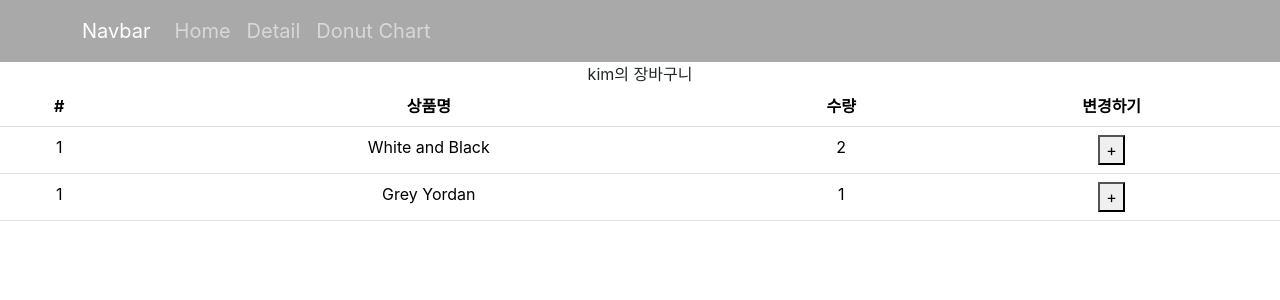
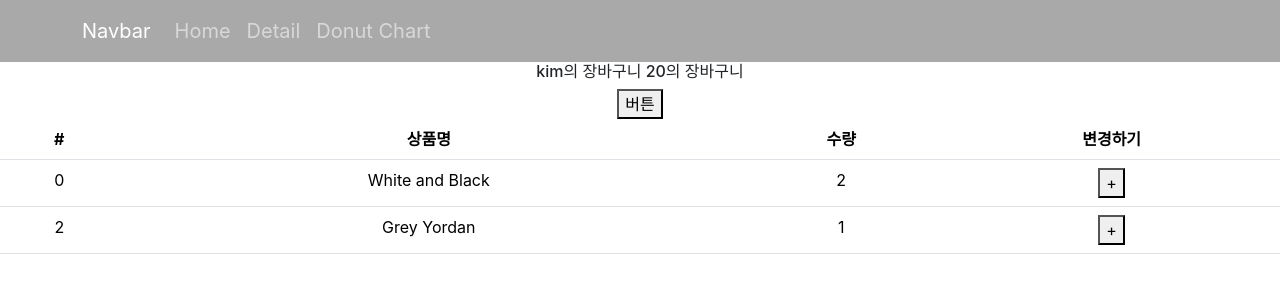
Before and after one commit to 2024-Winter-BootCamp-TeamD/wonjin, a React (Create React App) app: page /cart in a window 1280 px wide. Shown: the top 300 px of the page. Built offline with nearby package versions, Linux system fonts and the light colour scheme.

Commit message:
localStorage 활용

```diff
--- a/src/App.js
+++ b/src/App.js
@@ -16,6 +16,11 @@ export let Context1 = createContext();
 
 
 function App() {
+
+  let obj = {name : 'kim'}
+  localStorage.setItem('data', JSON.stringify(obj))
+  let 꺼낸거 = localStorage.getItem('data')
+  console.log(꺼낸거)
 
   let [shoes, setShoes] = useState(data);
   let [재고] = useState([10, 11, 12]);
--- a/src/routes/Cart.js
+++ b/src/routes/Cart.js
@@ -1,6 +1,7 @@
 import { Table } from 'react-bootstrap'
 import { useDispatch, useSelector } from 'react-redux';
-import { changeName } from '../store';
+import { changeName, plusAge } from '../store/userSlice.js';
+import {addCount} from  './../store.js';
 
 
 function Cart(){
@@ -11,7 +12,10 @@ function Cart(){
     return (
         <div>
 
-            {state.user}의 장바구니
+            <h6>{state.user.name}의 장바구니 {state.user.age}의 장바구니</h6>
+            <button onClick={()=>{
+                dispatch(plusAge(10))
+            }}>버튼</button>
            <Table>
                 <thead>
                     <tr>
@@ -24,14 +28,14 @@ function Cart(){
                 <tbody>
                     {
                         state.cart.map((a, i)=>
-                            <tr>
-                            <td>1</td>
+                            <tr key = {i}>
+                            <td>{state.cart[i].id}</td>
                             <td>{state.cart[i].name}</td>
                             <td>{state.cart[i].count}</td>
                             <td>
                                 <button onClick={()=>{
-                                    dispatch(changeName())
-                                }}>+</button>
+                                    dispatch(addCount(state.cart[i].id))
+                            }}>+</button>
                             </td>
                             </tr>
                         )
--- a/src/routes/Detail.js
+++ b/src/routes/Detail.js
@@ -3,6 +3,8 @@ import { useParams } from "react-router-dom";
 import Nav from 'react-bootstrap/Nav'
 import { Tab } from "react-bootstrap";
 import {Context1} from "./../App.js"
+import { addItem } from "../store.js";
+import { useDispatch } from "react-redux";
 
 function Deatil(props){
 
@@ -12,7 +14,7 @@ function Deatil(props){
   let [count, setCount] = useState(0)
   let [alert, setalert] = useState(true);
   let [탭, 탭변경] = useState(0);
-
+  let dispatch = useDispatch()
 
   let {id} = useParams();
   let 찾은상품 = props.shoes.find(function(x){
@@ -37,7 +39,11 @@ function Deatil(props){
       <h4 className="pt-5">{찾은상품.title}</h4>
       <p>{찾은상품.content}</p>
       <p>{찾은상품.price}</p>
-      <button className="btn btn-danger">주문하기</button>
+      <button className="btn btn-danger" onClick={()=>{
+        dispatch(addItem({
+          id : 1, name : 'Red Knit', count : 1
+        }))
+      }}>주문하기</button>
     </div>
   </div>
   <Nav variant="tabs"  defaultActiveKey="link0">
--- a/src/store.js
+++ b/src/store.js
@@ -1,24 +1,30 @@
 import { configureStore , createSlice} from '@reduxjs/toolkit'
+import user from './store/userSlice.js'
+import { act } from 'react'
 
-let user = createSlice({
-  name : 'user',
-  initialState : 'kim',
-  reducers : {
-    changeName(state){
-      return 'john' + state
-    }
-  }
-})
 
-export let { changeName } = user.actions
+
 
 let cart = createSlice({
   name : 'cart',
   initialState : [
     {id : 0, name : 'White and Black', count : 2},
     {id : 2, name : 'Grey Yordan', count : 1}
-  ]
+  ],
+  reducers : {
+    addCount(state, action){
+      let 번호 = state.findIndex((a)=>{ return a.id == action.payload})
+      state[번호].count++
+    },
+  addItem(state, action){
+    state.push(action.payload)
+  }
+}
 })
+
+
+export let { addCount, addItem } = cart.actions
+
 
 export default configureStore({
   reducer: {
--- /dev/null
+++ b/src/store/userSlice.js
@@ -0,0 +1,20 @@
+import { createSlice } from "@reduxjs/toolkit";
+
+
+let user = createSlice({
+    name : 'user',
+    initialState : {name : 'kim', age : 20 },
+    reducers : {
+      changeName(state){
+        state.name = 'park'
+      },
+      plusAge(state, a){
+        state.age += a.payload;
+      },
+    }
+  })
+
+
+export let { changeName,plusAge } = user.actions
+
+  export default user
```
